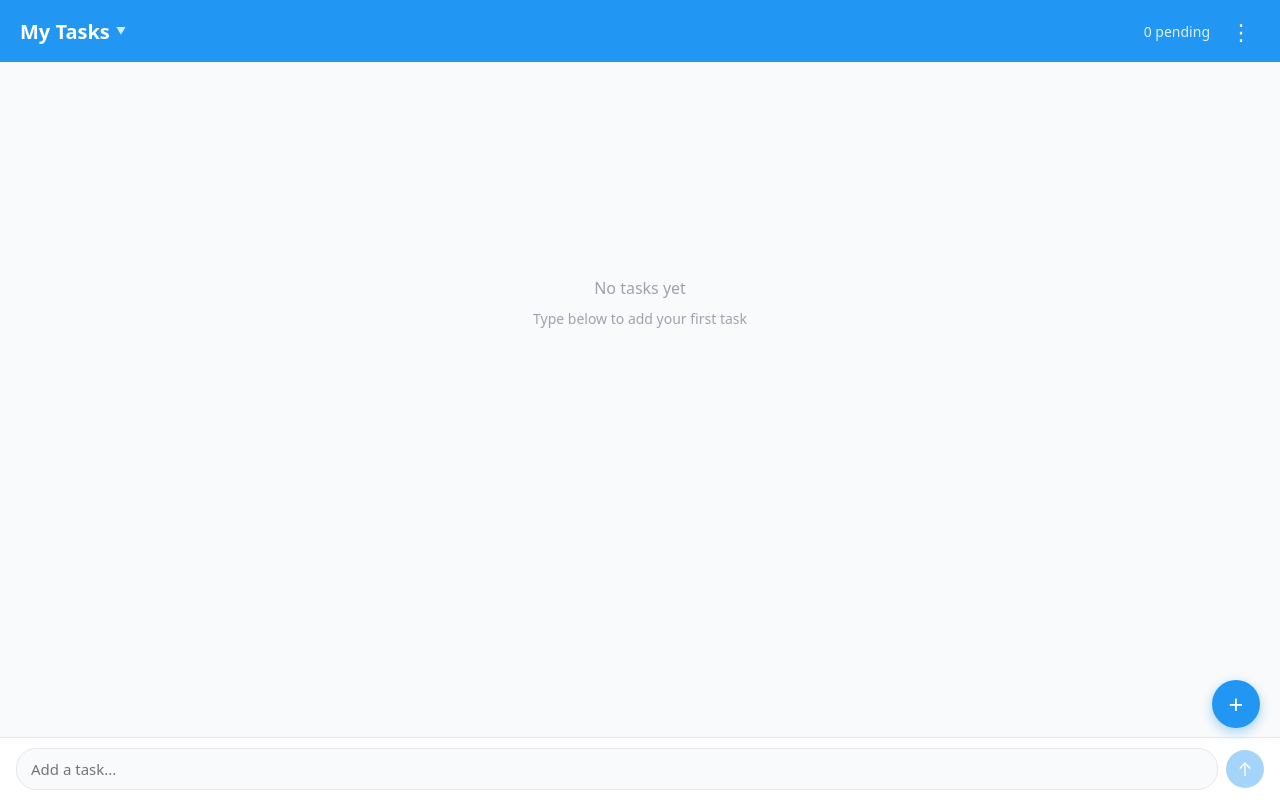
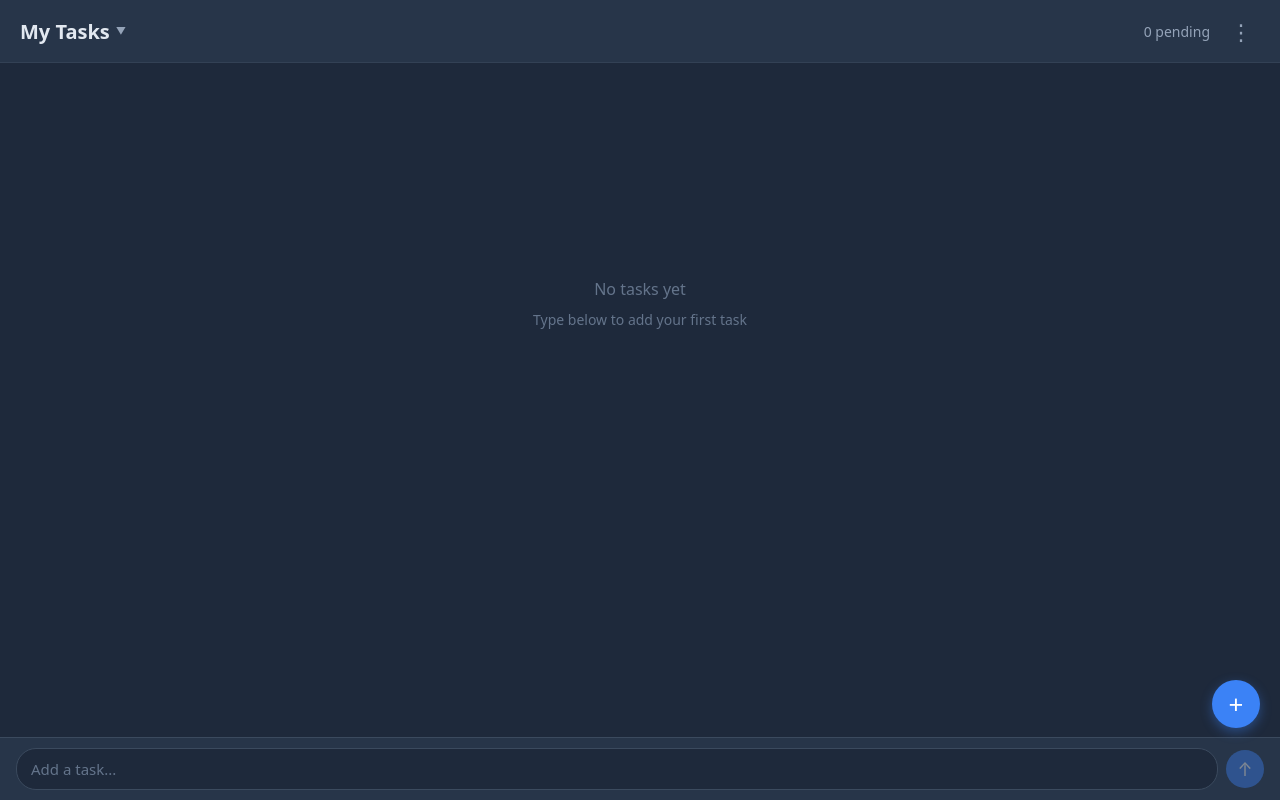
Before and after one commit to jkbstrmen/todolist, a React (Vite) app: page / in a window 1280 px wide. Built offline with nearby package versions, Linux system fonts and the light colour scheme.

Commit message:
changed colors

```diff
--- a/index.html
+++ b/index.html
@@ -5,7 +5,7 @@
     <link rel="icon" type="image/svg+xml" href="/favicon.svg" />
     <link rel="apple-touch-icon" href="/pwa-192x192.png" />
     <meta name="viewport" content="width=device-width, initial-scale=1.0, viewport-fit=cover" />
-    <meta name="theme-color" content="#2196F3" />
+    <meta name="theme-color" content="#273549" />
     <title>TODO List</title>
   </head>
   <body>
--- a/src/components/AddTaskModal.css
+++ b/src/components/AddTaskModal.css
@@ -1,7 +1,7 @@
 .modal-overlay {
   position: fixed;
   inset: 0;
-  background: rgba(0, 0, 0, 0.4);
+  background: rgba(0, 0, 0, 0.5);
   display: flex;
   align-items: flex-end;
   justify-content: center;
@@ -10,7 +10,7 @@
 }
 
 .modal-content {
-  background: #fff;
+  background: #273549;
   border-radius: 16px 16px 0 0;
   padding: 24px;
   width: 100%;
@@ -21,23 +21,29 @@
 .modal-content h2 {
   margin: 0 0 16px;
   font-size: 18px;
-  color: #1f2937;
+  color: #e2e8f0;
 }
 
 .modal-input {
   width: 100%;
   padding: 12px;
-  border: 1px solid #d1d5db;
+  border: 1px solid #3b4a5e;
   border-radius: 8px;
   font-size: 16px;
   margin-bottom: 12px;
   box-sizing: border-box;
   outline: none;
+  background: #1e293b;
+  color: #e2e8f0;
+}
+
+.modal-input::placeholder {
+  color: #64748b;
 }
 
 .modal-input:focus {
-  border-color: #2196F3;
-  box-shadow: 0 0 0 2px rgba(33, 150, 243, 0.2);
+  border-color: #3b82f6;
+  box-shadow: 0 0 0 2px rgba(59, 130, 246, 0.25);
 }
 
 .modal-textarea {
@@ -76,12 +82,12 @@
 }
 
 .btn-cancel {
-  background: #f3f4f6;
-  color: #374151;
+  background: #3b4a5e;
+  color: #e2e8f0;
 }
 
 .btn-save {
-  background: #2196F3;
+  background: #3b82f6;
   color: #fff;
 }
 
--- a/src/components/ListSelector.css
+++ b/src/components/ListSelector.css
@@ -8,7 +8,7 @@
   gap: 6px;
   background: none;
   border: none;
-  color: #fff;
+  color: #e2e8f0;
   font-size: 20px;
   font-weight: 600;
   cursor: pointer;
@@ -17,7 +17,7 @@
 
 .list-selector-arrow {
   font-size: 10px;
-  opacity: 0.8;
+  color: #94a3b8;
 }
 
 .list-selector-backdrop {
@@ -31,9 +31,10 @@
   top: calc(100% + 8px);
   left: 0;
   min-width: 220px;
-  background: #fff;
+  background: #273549;
+  border: 1px solid #3b4a5e;
   border-radius: 10px;
-  box-shadow: 0 8px 24px rgba(0, 0, 0, 0.15);
+  box-shadow: 0 8px 24px rgba(0, 0, 0, 0.3);
   z-index: 20;
   overflow: hidden;
 }
@@ -42,11 +43,11 @@
   display: flex;
   align-items: center;
   justify-content: space-between;
-  border-bottom: 1px solid #f3f4f6;
+  border-bottom: 1px solid #3b4a5e;
 }
 
 .list-option.active {
-  background: #e3f2fd;
+  background: rgba(59, 130, 246, 0.15);
 }
 
 .list-option-name {
@@ -56,7 +57,7 @@
   border: none;
   padding: 12px 16px;
   font-size: 15px;
-  color: #1f2937;
+  color: #e2e8f0;
   cursor: pointer;
 }
 
@@ -70,35 +71,37 @@
   background: none;
   border: none;
   font-size: 16px;
-  color: #9ca3af;
+  color: #64748b;
   cursor: pointer;
   padding: 4px 6px;
   border-radius: 4px;
 }
 
 .list-action-btn:hover {
-  background: #f3f4f6;
-  color: #374151;
+  background: #3b4a5e;
+  color: #e2e8f0;
 }
 
 .list-action-btn.delete:hover {
-  color: #ef4444;
+  color: #f87171;
 }
 
 .list-rename-input {
   flex: 1;
   padding: 10px 16px;
   border: none;
-  border-bottom: 2px solid #2196F3;
+  border-bottom: 2px solid #3b82f6;
   font-size: 15px;
   outline: none;
   width: 100%;
   box-sizing: border-box;
+  background: #1e293b;
+  color: #e2e8f0;
 }
 
 .list-divider {
   height: 1px;
-  background: #e5e7eb;
+  background: #3b4a5e;
   margin: 4px 0;
 }
 
@@ -107,14 +110,14 @@
 }
 
 .completed-option .list-option-name {
-  color: #6b7280;
+  color: #94a3b8;
 }
 
 .completed-badge {
   padding: 2px 8px;
   border-radius: 10px;
-  background: #e5e7eb;
-  color: #6b7280;
+  background: #3b4a5e;
+  color: #94a3b8;
   font-size: 12px;
   font-weight: 600;
   margin-right: 12px;
@@ -130,14 +133,20 @@
 .list-create-input {
   flex: 1;
   padding: 8px 12px;
-  border: 1px solid #e5e7eb;
+  border: 1px solid #3b4a5e;
   border-radius: 6px;
   font-size: 14px;
   outline: none;
+  background: #1e293b;
+  color: #e2e8f0;
+}
+
+.list-create-input::placeholder {
+  color: #64748b;
 }
 
 .list-create-input:focus {
-  border-color: #2196F3;
+  border-color: #3b82f6;
 }
 
 .list-create-btn {
@@ -145,7 +154,7 @@
   height: 32px;
   border-radius: 50%;
   border: none;
-  background: #2196F3;
+  background: #3b82f6;
   color: #fff;
   font-size: 18px;
   cursor: pointer;
--- a/src/components/QuickAdd.css
+++ b/src/components/QuickAdd.css
@@ -3,8 +3,8 @@
   align-items: center;
   gap: 8px;
   padding: 10px 16px;
-  background: #fff;
-  border-top: 1px solid #e5e7eb;
+  background: #273549;
+  border-top: 1px solid #3b4a5e;
   position: sticky;
   bottom: 0;
   z-index: 10;
@@ -13,16 +13,20 @@
 .quick-add-input {
   flex: 1;
   padding: 10px 14px;
-  border: 1px solid #e5e7eb;
+  border: 1px solid #3b4a5e;
   border-radius: 20px;
   font-size: 15px;
   outline: none;
-  background: #f9fafb;
+  background: #1e293b;
+  color: #e2e8f0;
+}
+
+.quick-add-input::placeholder {
+  color: #64748b;
 }
 
 .quick-add-input:focus {
-  border-color: #2196F3;
-  background: #fff;
+  border-color: #3b82f6;
 }
 
 .quick-add-btn {
@@ -30,7 +34,7 @@
   height: 38px;
   border-radius: 50%;
   border: none;
-  background: #2196F3;
+  background: #3b82f6;
   color: #fff;
   font-size: 18px;
   cursor: pointer;
--- a/src/components/TaskItem.css
+++ b/src/components/TaskItem.css
@@ -3,17 +3,17 @@
   align-items: center;
   gap: 12px;
   padding: 12px 16px;
-  border-bottom: 1px solid #e5e7eb;
+  border-bottom: 1px solid #273549;
   transition: background-color 0.15s;
 }
 
 .task-item:active {
-  background-color: #f3f4f6;
+  background-color: #273549;
 }
 
 .task-item.completed .task-title {
   text-decoration: line-through;
-  color: #9ca3af;
+  color: #64748b;
 }
 
 .task-checkbox {
@@ -21,7 +21,7 @@
   height: 24px;
   min-width: 24px;
   border-radius: 50%;
-  border: 2px solid #2196F3;
+  border: 2px solid #3b82f6;
   background: none;
   display: flex;
   align-items: center;
@@ -33,7 +33,7 @@
 }
 
 .task-item.completed .task-checkbox {
-  background-color: #2196F3;
+  background-color: #3b82f6;
 }
 
 .task-content {
@@ -48,13 +48,13 @@
 .task-title {
   font-size: 16px;
   font-weight: 500;
-  color: #1f2937;
+  color: #e2e8f0;
   word-break: break-word;
 }
 
 .task-description {
   font-size: 14px;
-  color: #4b5563;
+  color: #94a3b8;
   word-break: break-word;
   white-space: pre-line;
   line-height: 1.4;
@@ -69,21 +69,21 @@
 
 .task-list-name {
   font-size: 12px;
-  color: #2196F3;
+  color: #60a5fa;
   font-weight: 500;
 }
 
 .task-date {
   font-size: 12px;
   color: #fff;
-  background: #2196F3;
+  background: #3b82f6;
   padding: 1px 8px;
   border-radius: 10px;
 }
 
 .task-time {
   font-size: 12px;
-  color: #2196F3;
+  color: #60a5fa;
   font-weight: 600;
 }
 
@@ -91,12 +91,12 @@
   background: none;
   border: none;
   font-size: 22px;
-  color: #9ca3af;
+  color: #64748b;
   cursor: pointer;
   padding: 4px 8px;
   line-height: 1;
 }
 
 .task-delete:hover {
-  color: #ef4444;
+  color: #f87171;
 }
--- a/src/index.css
+++ b/src/index.css
@@ -9,8 +9,8 @@
     sans-serif;
   font-size: 16px;
   line-height: 1.5;
-  color: #1f2937;
-  background: #f9fafb;
+  color: #e2e8f0;
+  background: #1e293b;
   -webkit-font-smoothing: antialiased;
   -moz-osx-font-smoothing: grayscale;
   -webkit-tap-highlight-color: transparent;
--- a/src/pages/Home.css
+++ b/src/pages/Home.css
@@ -2,7 +2,7 @@
   display: flex;
   flex-direction: column;
   height: 100dvh;
-  background: #f9fafb;
+  background: #1e293b;
 }
 
 .home-header {
@@ -10,11 +10,12 @@
   align-items: center;
   justify-content: space-between;
   padding: 16px 20px;
-  background: #2196F3;
-  color: #fff;
+  background: #273549;
+  color: #e2e8f0;
   position: sticky;
   top: 0;
   z-index: 10;
+  border-bottom: 1px solid #334155;
 }
 
 .home-header h1 {
@@ -31,7 +32,7 @@
 
 .task-count {
   font-size: 14px;
-  opacity: 0.85;
+  color: #94a3b8;
 }
 
 .menu-wrapper {
@@ -41,7 +42,7 @@
 .menu-btn {
   background: none;
   border: none;
-  color: #fff;
+  color: #94a3b8;
   font-size: 22px;
   cursor: pointer;
   padding: 4px 8px;
@@ -50,7 +51,7 @@
 }
 
 .menu-btn:active {
-  background: rgba(255, 255, 255, 0.15);
+  background: rgba(255, 255, 255, 0.1);
 }
 
 .menu-backdrop {
@@ -64,9 +65,10 @@
   top: calc(100% + 8px);
   right: 0;
   min-width: 180px;
-  background: #fff;
+  background: #273549;
+  border: 1px solid #3b4a5e;
   border-radius: 8px;
-  box-shadow: 0 8px 24px rgba(0, 0, 0, 0.15);
+  box-shadow: 0 8px 24px rgba(0, 0, 0, 0.3);
   z-index: 20;
   overflow: hidden;
 }
@@ -74,7 +76,7 @@
 .menu-empty {
   padding: 16px;
   margin: 0;
-  color: #9ca3af;
+  color: #64748b;
   font-size: 14px;
   text-align: center;
 }
@@ -91,7 +93,7 @@
   align-items: center;
   justify-content: center;
   height: 60vh;
-  color: #9ca3af;
+  color: #64748b;
 }
 
 .empty-state p {
@@ -109,12 +111,12 @@
   width: 48px;
   height: 48px;
   border-radius: 50%;
-  background: #2196F3;
+  background: #3b82f6;
   color: #fff;
   font-size: 26px;
   border: none;
   cursor: pointer;
-  box-shadow: 0 4px 12px rgba(33, 150, 243, 0.4);
+  box-shadow: 0 4px 12px rgba(59, 130, 246, 0.4);
   display: flex;
   align-items: center;
   justify-content: center;
@@ -133,23 +135,23 @@
   padding: 8px 16px;
   font-size: 13px;
   font-weight: 600;
-  color: #6b7280;
-  background: #f3f4f6;
+  color: #94a3b8;
+  background: #273549;
   text-transform: uppercase;
   letter-spacing: 0.5px;
 }
 
 .section-header.section-overdue {
-  color: #dc2626;
-  background: #fef2f2;
+  color: #f87171;
+  background: rgba(239, 68, 68, 0.1);
 }
 
 .section-count {
   font-size: 12px;
   font-weight: 500;
-  color: #9ca3af;
+  color: #64748b;
 }
 
 .section-overdue .section-count {
-  color: #dc2626;
+  color: #f87171;
 }
--- a/vite.config.ts
+++ b/vite.config.ts
@@ -12,8 +12,8 @@ export default defineConfig({
         name: 'TODO List',
         short_name: 'TODO',
         description: 'A simple TODO list app',
-        theme_color: '#2196F3',
-        background_color: '#f9fafb',
+        theme_color: '#273549',
+        background_color: '#1e293b',
         display: 'standalone',
         orientation: 'portrait',
         scope: '/',
```
Also changed, not shown: 1 other file (tests, documents, lock files or other folders).
